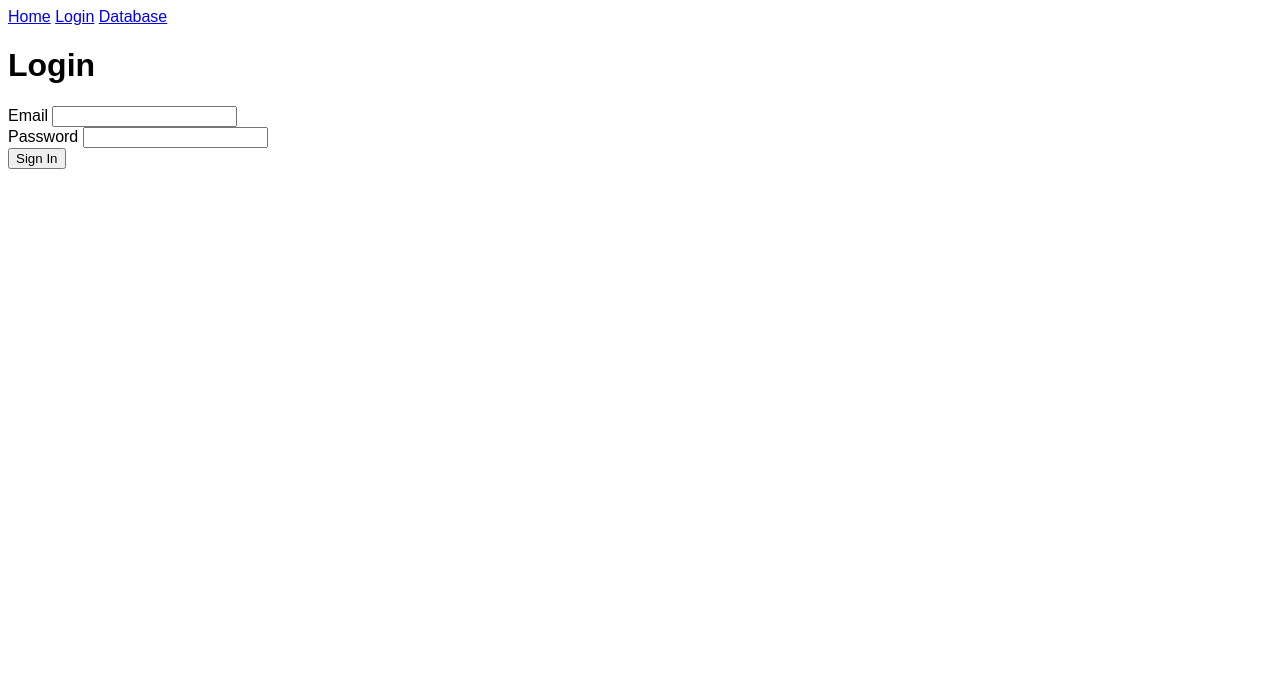
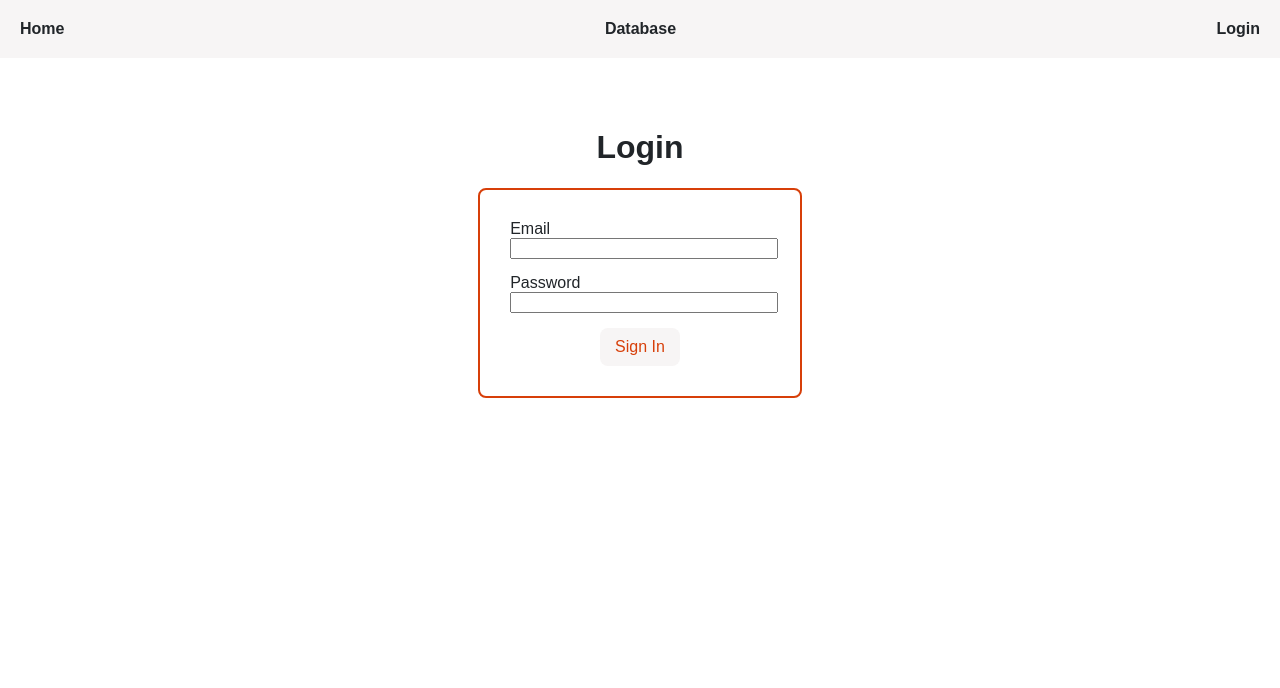
Before and after one commit to burkeOSU/cs467wsrp, a Flask app: page /login in a window 1280 px wide. Shown: the top 688 px of the page. Run offline with Flask 3, Linux system fonts and the light colour scheme.

Commit message:
Added styling

```diff
--- a/static/css/main.css
+++ b/static/css/main.css
@@ -1,5 +1,90 @@
 body {
+    color: #212529;
     font-family: Arial, Helvetica, sans-serif;
+    font-size: 16px;
+    margin: 0;
+}
+
+a {
+    color: #212529;
+    font-weight: 600;
+    text-decoration: none;
+}
+
+a:hover {
+    color: #d73f09;
+}
+
+h1 {
+    text-align: center;
+}
+
+main {
+    padding: 50px;
+}
+
+.btn {
+    background-color: #f7f5f5;
+    border: none;
+    border-radius: 8px;
+    color: #d73f09;
+    font-size: 16px;
+    font-weight: semi-bold;
+    padding: 10px 15px;
+}
+
+.btnContainer {
+    display: flex;
+    justify-content: center;
+}
+
+.btn:hover {
+    background-color:#e8e3e3;
+    cursor: pointer;
+}
+
+.errorMsg {
+    display: flex;
+    justify-content: center;
+    padding: 10px 0;
+}
+
+.loginForm {
+    border: 2px solid #d73f09;
+    border-radius: 8px;
+    margin: 0 auto;
+    padding: 30px;
+    width: fit-content;
+}
+
+.formDiv {
+    margin-bottom: 15px;
+}
+
+.formDiv input {
+    width: 100%;
+}
+
+.navbar {
+    background-color: #f7f5f5;
+    display: flex;
+    justify-content: space-between;
+    padding: 20px;
+}
+
+.acctTable {
+    border-collapse: collapse;
+    margin: 40px auto;
+}
+
+.acctTable th {
+    width: 120px;
+    border-bottom: 2px solid #d73f09;
+}
+
+.acctTable td {
+    padding: 5px 0;
+    text-align: center;
 }
 
 footer {
--- a/templates/base.html
+++ b/templates/base.html
@@ -10,17 +10,17 @@
     <header>
         {% if current_user %}
         <!-- Nav bar for logged in user -->
-            <nav>
+            <nav class="navbar">
                 <a href="{{ url_for('home') }}">Home</a>
+                <a href="{{ url_for('database') }}">Database</a>
                 <a href="{{ url_for('logout') }}">Logout</a>
-                <a href="{{ url_for('database') }}">Database</a>
             </nav>
         {% else %}
         <!-- Nav bar when no user is logged in -->
-            <nav>
+            <nav class="navbar">
                 <a href="{{ url_for('home') }}">Home</a>
+                <a href="{{ url_for('database') }}">Database</a>
                 <a href="{{ url_for('login') }}">Login</a>
-                <a href="{{ url_for('database') }}">Database</a>
             </nav>
         {% endif %}
     </header>
--- a/templates/database.html
+++ b/templates/database.html
@@ -8,7 +8,7 @@
     <h1>Example's Accounts</h1>
 {% endif %}
 
-<table>
+<table class="acctTable">
     <thead>
         <tr>
             <th>Name</th>
--- a/templates/login.html
+++ b/templates/login.html
@@ -4,23 +4,24 @@
 
 <h1>Login</h1>
 
+<form class="loginForm" action="{{ url_for('login') }}" method="POST">
+    <div class="formDiv">
+        <label for="email">Email</label>
+        <input type="email" id="email" name="email" required />
+    </div>
+
+    <div class="formDiv">
+        <label for="password">Password</label>
+        <input type="password" id="password" name="password" required />
+    </div>
+
+    <div class="btnContainer">
+        <button type="submit" class="btn">Sign In</button>
+    </div>
+</form>
+
 {% if error %}
-    <div>{{ error }}</div>
+    <div class="errorMsg">{{ error }}</div>
 {% endif %}
 
-<form action="{{ url_for('login') }}" method="POST">
-    <div>
-        <label for="email">Email</label>
-        <input type="email" name="email" required />
-    </div>
-
-    <div>
-        <label for="password">Password</label>
-        <input type="password" name="password" required />
-    </div>
-
-    <button type="submit">Sign In</button>
-
-</form>
-
 {% endblock %}
```
